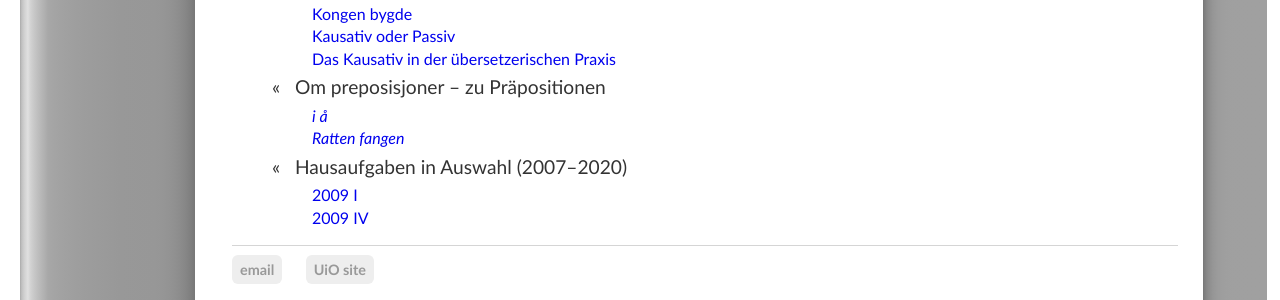
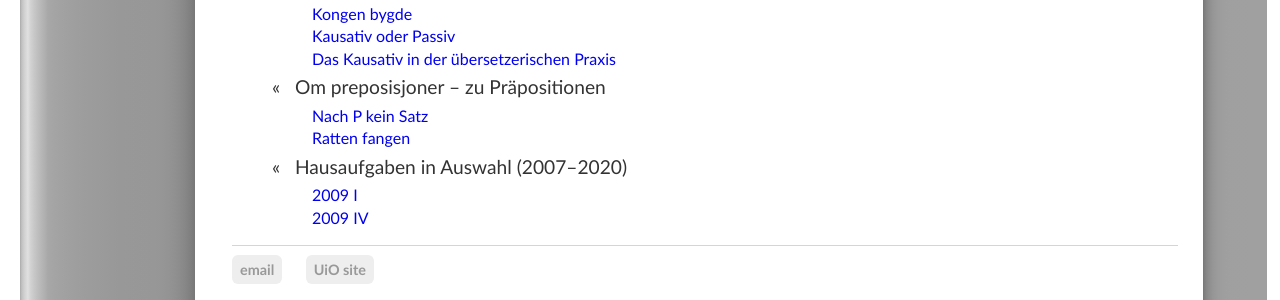
Before and after one commit to kjelljs/kjelljs.github.io, a Jekyll site: the page built from courses/kontrast/index.html, in a window 1280 px wide and 945 px high. Shown: the part 604-904 px from the top of the window. Built offline with Jekyll 4.4.1, drawn with Linux system fonts in a browser that asks for light colours.

Commit message:
Update index.html

```diff
--- a/courses/kontrast/index.html
+++ b/courses/kontrast/index.html
@@ -21,8 +21,8 @@
   <li><a href="/courses/kontrast/praxis.html">Das Kausativ in der übersetzerischen Praxis</a></li>
   </ul></li>
 <li id="blogposts">&laquo; &nbsp; Om preposisjoner – zu Präpositionen</li><ul>
-  <li><a href="/courses/kontrast/keinsatz.html"><i>i å</i></a></li>
-  <li><a href="/courses/kontrast/ratten.html"><i>Ratten fangen</i></a></li>
+  <li><a href="/courses/kontrast/keinsatz.html">Nach P kein Satz</a></li>
+  <li><a href="/courses/kontrast/ratten.html">Ratten fangen</a></li>
 </ul></li>
 <li id="blogposts">&laquo; &nbsp; Hausaufgaben in Auswahl (2007–2020)</li><ul>
   <li><a href="/courses/kontrast/2007I.html">2009 I</a></li>
```
